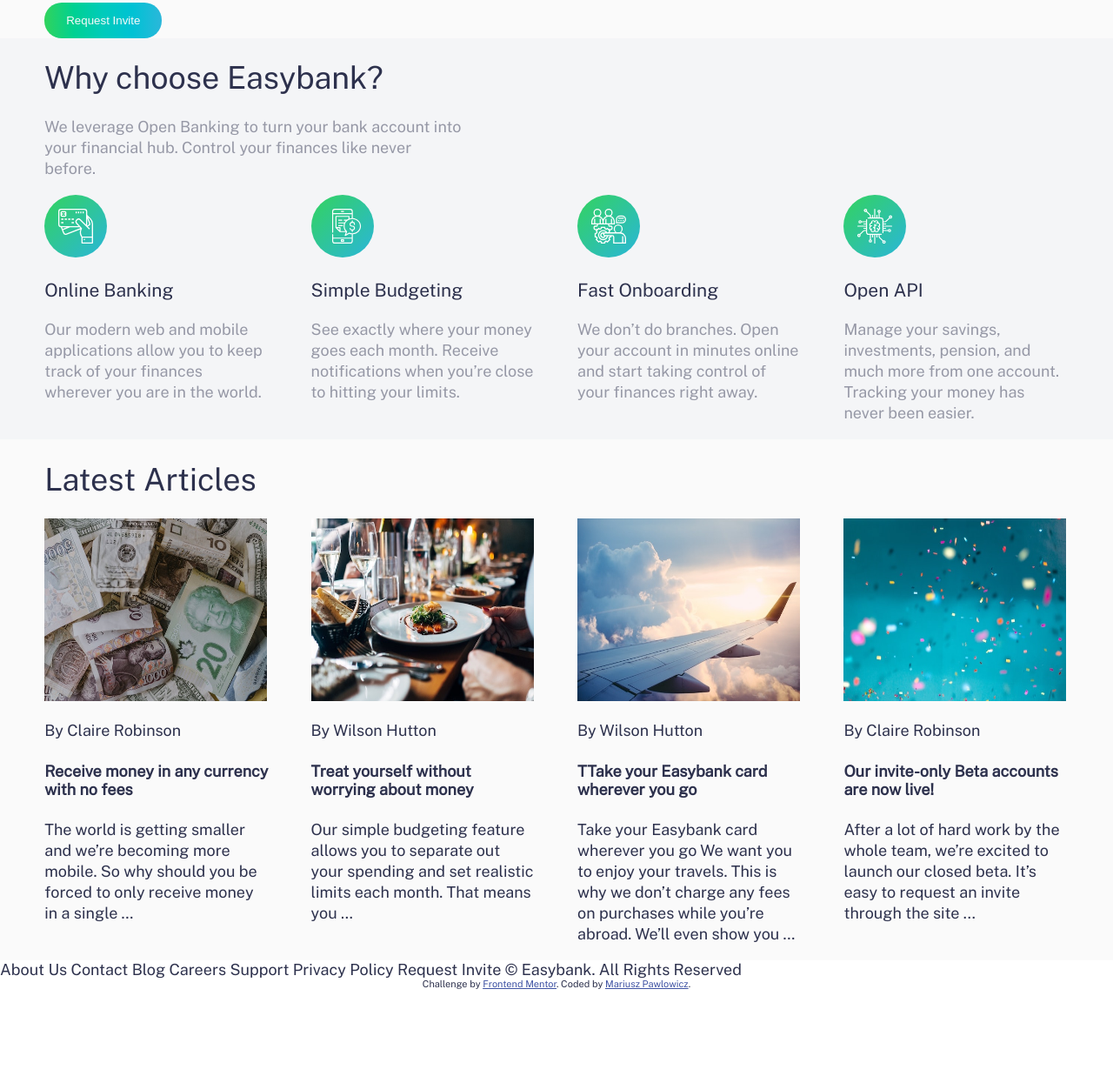
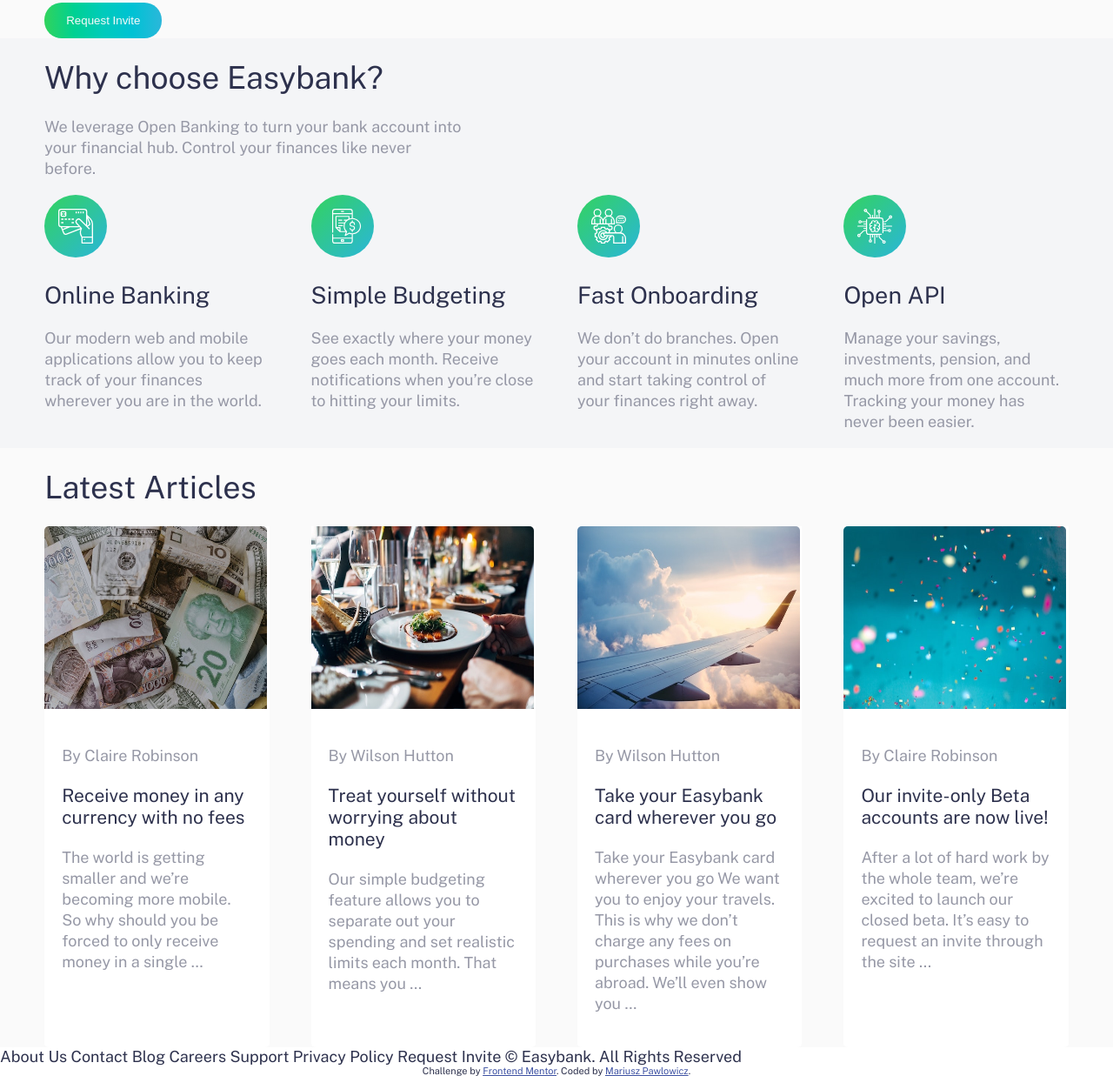
Before and after one commit to mariusz79/Easybank-Landing-Page, a plain HTML site: page index.html in a window 1280 px wide. Shown: the part 286-1523 px from the top of the page at 87% size. Before the commit the page ends 1423 px from the top, so only its background shows below. Drawn offline with nearby package versions, Linux system fonts and the light colour scheme.

Commit message:
Styling articles

```diff
--- a/assets/style/style.css
+++ b/assets/style/style.css
@@ -21,6 +21,7 @@
     font-family: 'Public Sans', sans-serif;
     font-size: 18px;
     color: var(--dark-blue);
+    overflow-x: hidden;
 }
 
 p {
@@ -130,8 +131,9 @@
 }
 
 .second-section h1,
-.second-section h3,
-.third-section h1 {
+.second-section h2,
+.third-section h1,
+.third-section h3 {
     font-weight: 400;
 }
 
@@ -174,10 +176,24 @@
     grid-column-gap: 3rem;
 }
 
+.card {
+    background-color: var(--white);
+    border-radius: 0 0 5px 5px;
+}
+
+.info-wrapper {
+    padding: 20px;
+}
+
+.info-wrapper p {
+    color: var(--grayish-blue);
+}
+
 .articles img {
     width: 20vw;
     height: 210px;
     object-fit: fill;
+    border-radius: 5px 5px 0 0;
 }
 
 
--- a/index.html
+++ b/index.html
@@ -59,22 +59,22 @@
             <div class="second-section-bottom">
                 <div>
                     <img src="./assets/images/icon-online.svg" alt="online icon">
-                    <h3>Online Banking</h3>
+                    <h2>Online Banking</h2>
                     <p>Our modern web and mobile applications allow you to keep track of your finances wherever you are in the world.</p>
                 </div>
                 <div>
                     <img src="./assets/images/icon-budgeting.svg" alt="budgeting icon">
-                    <h3>Simple Budgeting</h3>
+                    <h2>Simple Budgeting</h2>
                     <p>See exactly where your money goes each month. Receive notifications when you’re close to hitting your limits.</p>
                 </div>
                 <div>
                     <img src="./assets/images/icon-onboarding.svg" alt="onboarding icon">
-                    <h3>Fast Onboarding</h3>
+                    <h2>Fast Onboarding</h3>
                     <p>We don’t do branches. Open your account in minutes online and start taking control of your finances right away.</p>
                 </div>
                 <div>
                     <img src="./assets/images/icon-api.svg" alt="api icon">
-                    <h3>Open API</h3>
+                    <h2>Open API</h3>
                     <p>Manage your savings, investments, pension, and much more from one account. Tracking your money has never been easier.</p>
                 </div>
             </div>
@@ -86,29 +86,45 @@
         <div class="container">
             <h1>Latest Articles</h1>
             <div class="articles">
-                <div>
+                <div class="card">
+                    <div class="image-wrapper">
                         <img src="./assets/images/image-currency.jpg" alt="currency image">
+                    </div>
+                    <div class="info-wrapper">
                         <p>By Claire Robinson</p>
-                    <h4>Receive money in any currency with no fees</h4>
+                        <h3>Receive money in any currency with no fees</h3>
                         <p>The world is getting smaller and we’re becoming more mobile. So why should you be forced to only receive money in a single …</p>
                     </div>
-                <div>
-                    <img src="./assets/images/image-restaurant.jpg" alt="restaurant image">
+                </div>
+                <div class="card">
+                    <div class="image-wrapper">
+                        <img src=" ./assets/images/image-restaurant.jpg " alt="restaurant image ">
+                    </div>
+                    <div class="info-wrapper">
                         <p>By Wilson Hutton</p>
-                    <h4>Treat yourself without worrying about money</h4>
+                        <h3>Treat yourself without worrying about money</h3>
                         <p>Our simple budgeting feature allows you to separate out your spending and set realistic limits each month. That means you …</p>
                     </div>
-                <div>
-                    <img src="./assets/images/image-plane.jpg" alt="plane image">
+                </div>
+                <div class="card">
+                    <div class="image-wrapper">
+                        <img src="./assets/images/image-plane.jpg " alt="plane image ">
+                    </div>
+                    <div class="info-wrapper">
                         <p>By Wilson Hutton</p>
-                    <h4>TTake your Easybank card wherever you go</h4>
+                        <h3>Take your Easybank card wherever you go</h3>
                         <p>Take your Easybank card wherever you go We want you to enjoy your travels. This is why we don’t charge any fees on purchases while you’re abroad. We’ll even show you …</p>
                     </div>
-                <div>
-                    <img src="./assets/images/image-confetti.jpg" alt="confetti image">
+                </div>
+                <div class="card">
+                    <div class="image-wrapper">
+                        <img src=" ./assets/images/image-confetti.jpg " alt="confetti image ">
+                    </div>
+                    <div class="info-wrapper">
                         <p>By Claire Robinson</p>
-                    <h4> Our invite-only Beta accounts are now live!</h4>
+                        <h3> Our invite-only Beta accounts are now live!</h3>
                         <p>After a lot of hard work by the whole team, we’re excited to launch our closed beta. It’s easy to request an invite through the site ...</p>
+                    </div>
                 </div>
             </div>
         </div>
@@ -116,8 +132,8 @@
     <!-- footer -->
     <footer>
         About Us Contact Blog Careers Support Privacy Policy Request Invite © Easybank. All Rights Reserved
-        <div class="attribution">
-            Challenge by <a href="https://www.frontendmentor.io?ref=challenge" target="_blank">Frontend Mentor</a>. Coded by <a href="#">Mariusz Pawlowicz</a>.
+        <div class="attribution ">
+            Challenge by <a href="https://www.frontendmentor.io?ref=challenge " target="_blank ">Frontend Mentor</a>. Coded by <a href="# ">Mariusz Pawlowicz</a>.
         </div>
     </footer>
 
```
Lines whose indentation alone changed are shown as unchanged.
